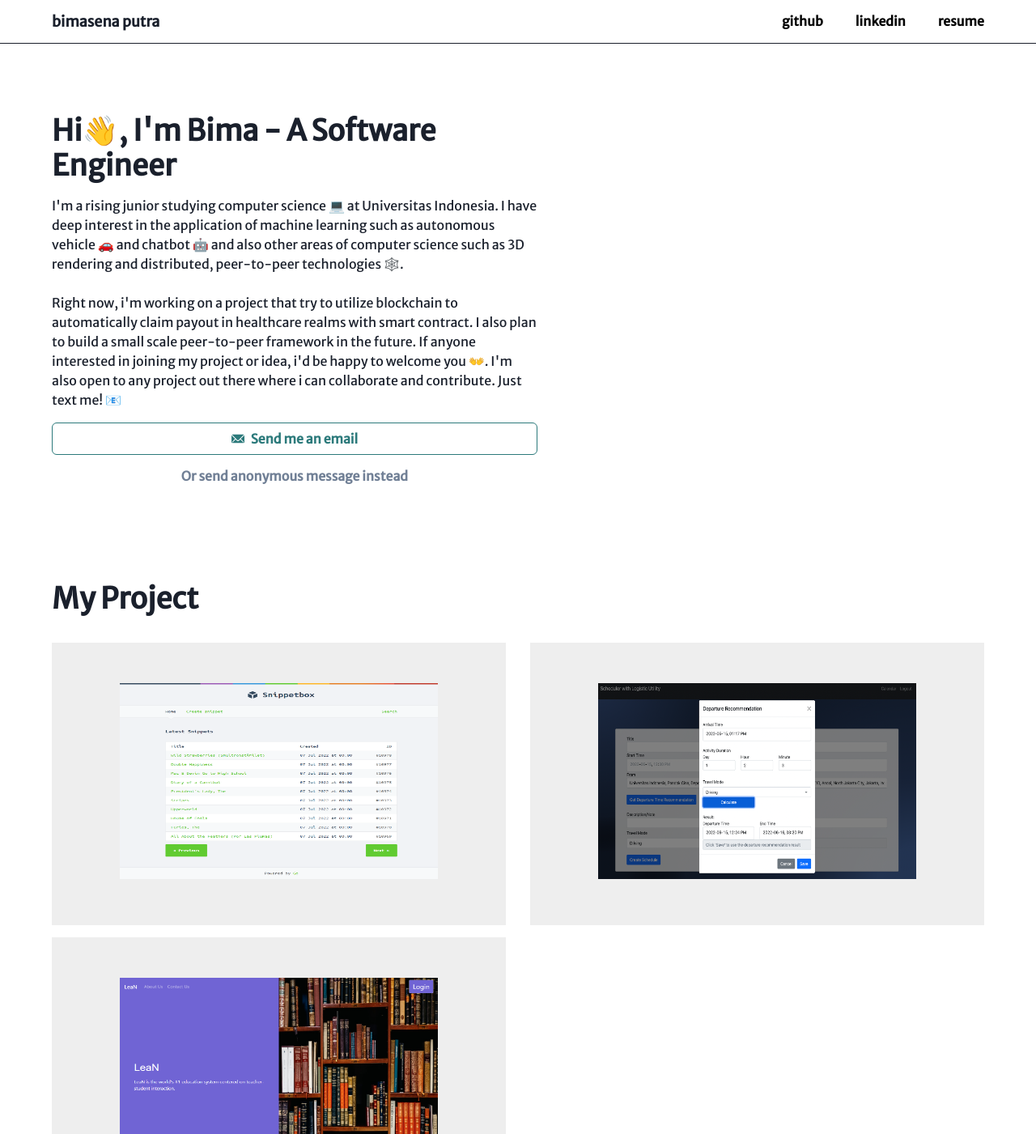
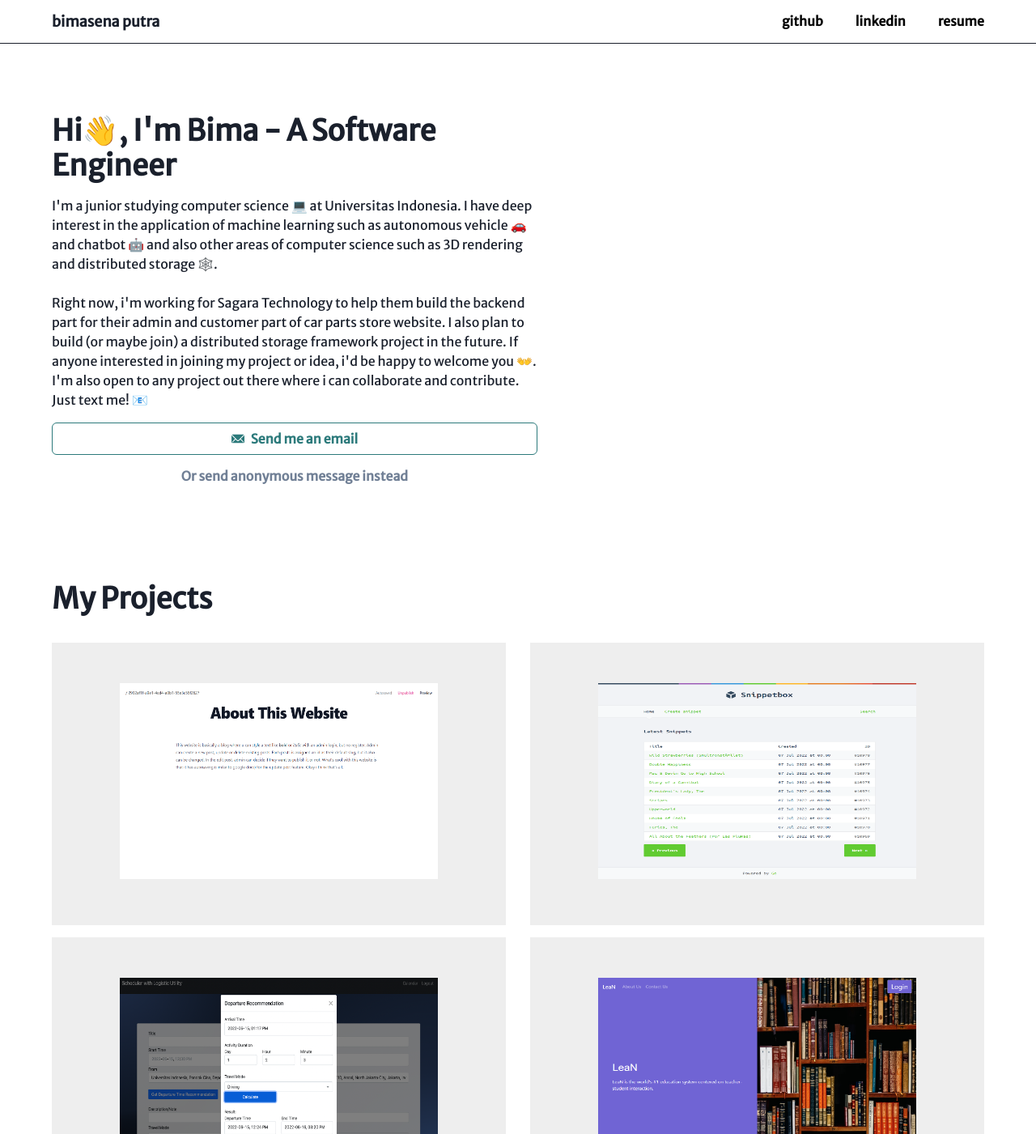
Before and after one commit to bimasenaputra/bimasenaputra.github.io, a Next.js app: page / in a window 1280 px wide. Shown: the top 1401 px of the page at 81% size. Built offline with nearby package versions, Linux system fonts and the light colour scheme.

Commit message:
update resume, description, project

```diff
--- a/components/component.tsx
+++ b/components/component.tsx
@@ -25,6 +25,12 @@ import {
 	GoogleMapsIcon,
 	GoIcon,
 	MySQLIcon,
+	LaravelIcon,
+	VueIcon,
+	RedisIcon,
+	MongoDBIcon,
+	DockerIcon,
+	GCPIcon,
 } from './icon';
 import type { Project } from '../lib/projects';
 
@@ -42,7 +48,7 @@ export const Navbar: FC = () => {
 						<a target="_blank" href="https://www.linkedin.com/in/bimasena/" rel="noopener noreferrer">
 							<Button color='black' variant='link' size='md' key='linkedin'>linkedin</Button>
 						</a>
-						<a target="_blank" href="https://drive.google.com/file/d/1Z57WTSwQIQe-ZxtrbE3v-KeqfhHkkNSQ/view?usp=sharing" rel="noopener noreferrer">
+						<a target="_blank" href="https://drive.google.com/file/d/1NQJy7hC17AOJ9Twk3bttV3nTX-aZfEx5/view?usp=sharing" rel="noopener noreferrer">
 							<Button color='black' variant='link' size='md' key='resume'>resume</Button>
 						</a>
 					</ButtonGroup>
@@ -111,6 +117,18 @@ export const TechIcon: FC<{children: string}> = ({children}) => {
 		return <GoIcon/>
 	} else if (children === "MySQL") {
 		return <MySQLIcon/>
+	} else if (children === "Laravel") {
+		return <LaravelIcon/>
+	} else if (children === "Vue") {
+		return <VueIcon/>
+	} else if (children === "Redis") {
+		return <RedisIcon/>
+	} else if (children === "MongoDB") {
+		return <MongoDBIcon/>
+	} else if (children === "Docker") {
+		return <DockerIcon/>
+	} else if (children === "GCP") {
+		return <GCPIcon/>
 	} else {
 		return <Text>{children}</Text>
 	}
--- a/lib/projects.ts
+++ b/lib/projects.ts
@@ -46,14 +46,24 @@ const projectData: Project[] = [
 		type: "Website",
 		name: "Snippetbox",
 		company: "Side Project",
-		duration: "1 month",
+		duration: "2 months",
 		photo: "/snippetbox.png",
 		alt: "Photo of Snippetbox Website",
-		link: "https://github.com/bimasenaputra/snippetbox",
-		description: "A website where user can easily share their text note and set its expiracy. Using Go and MySQL, \
-					i successfully built a paging mechanism and search engine to search and access \
-					any 10,000+ shared text notes on the website in under 1 second.",
-		technologies: ["Go", "MySQL"],
+		link: "https://named-foundry-358214.as.r.appspot.com/",
+		description: "Built a text sharing web app using Go and MySQL with search engine and paging functionality where users can search and access any shared text.",
+		technologies: ["Go", "MySQL", "GCP"],
+	},
+	{
+		id: 4,
+		type: "Website",
+		name: "Blog",
+		company: "Side Project",
+		duration: "2 months",
+		photo: "/blog.png",
+		alt: "Photo of Blog Website",
+		link: "https://fontstream.herokuapp.com/",
+		description: "Developed a blog web app, allowing users to post a blog with text, image and styled text, using Laravel backend and Vue frontend.",
+		technologies: ["Laravel", "Vue", "Docker"],
 	},
 ];
 
--- a/pages/index.tsx
+++ b/pages/index.tsx
@@ -86,11 +86,11 @@ const Home: NextPage<{projects: Project[]}> = ({ projects }) => {
             Hi👋, I&apos;m Bima - A Software Engineer
           </Heading>
           <Text>
-            I&apos;m a rising junior studying computer science 💻 at Universitas Indonesia. I have deep interest in the application of machine learning such as
-            autonomous vehicle 🚗 and chatbot 🤖 and also other areas of computer science such as 3D rendering and distributed, peer-to-peer technologies 🕸️.
+            I&apos;m a junior studying computer science 💻 at Universitas Indonesia. I have deep interest in the application of machine learning such as
+            autonomous vehicle 🚗 and chatbot 🤖 and also other areas of computer science such as 3D rendering and distributed storage 🕸️.
             <br/><br/>
-            Right now, i&apos;m working on a project that try to utilize blockchain to automatically claim payout in healthcare realms with smart contract.
-            I also plan to build a small scale peer-to-peer framework in the future. If anyone interested in joining my project or idea, i&apos;d
+            Right now, i&apos;m working for Sagara Technology to help them build the backend part for their admin and customer part of car parts store website.
+            I also plan to build (or maybe join) a distributed storage framework project in the future. If anyone interested in joining my project or idea, i&apos;d
             be happy to welcome you 👐. I&apos;m also open to any project out there where i can collaborate and contribute. Just text me! 📧
           </Text>
           <Link href="mailto:bimasenaputra@gmail.com" passHref>
@@ -98,7 +98,7 @@ const Home: NextPage<{projects: Project[]}> = ({ projects }) => {
               Send me an email
             </Button>
           </Link>
-          <Link href="https://sarahah.top/u/5425861314130796" passHref>
+          <Link href="https://named-foundry-358214.as.r.appspot.com/snippet/create" passHref>
             <Button variant="link">
              Or send anonymous message instead
             </Button>
@@ -107,7 +107,7 @@ const Home: NextPage<{projects: Project[]}> = ({ projects }) => {
 
         <Box mb="50px">
           <Heading as="h1" mb="2rem">
-            My Project
+            My Projects
           </Heading>
           <SimpleGrid columns={[1, 1, 1, 2]} spacingX="30px" spacingY="15px">
             {projects.map((project) => (
```
Also changed, not shown: components/icon.tsx (+47 -2 lines), public/blog.png (added).
